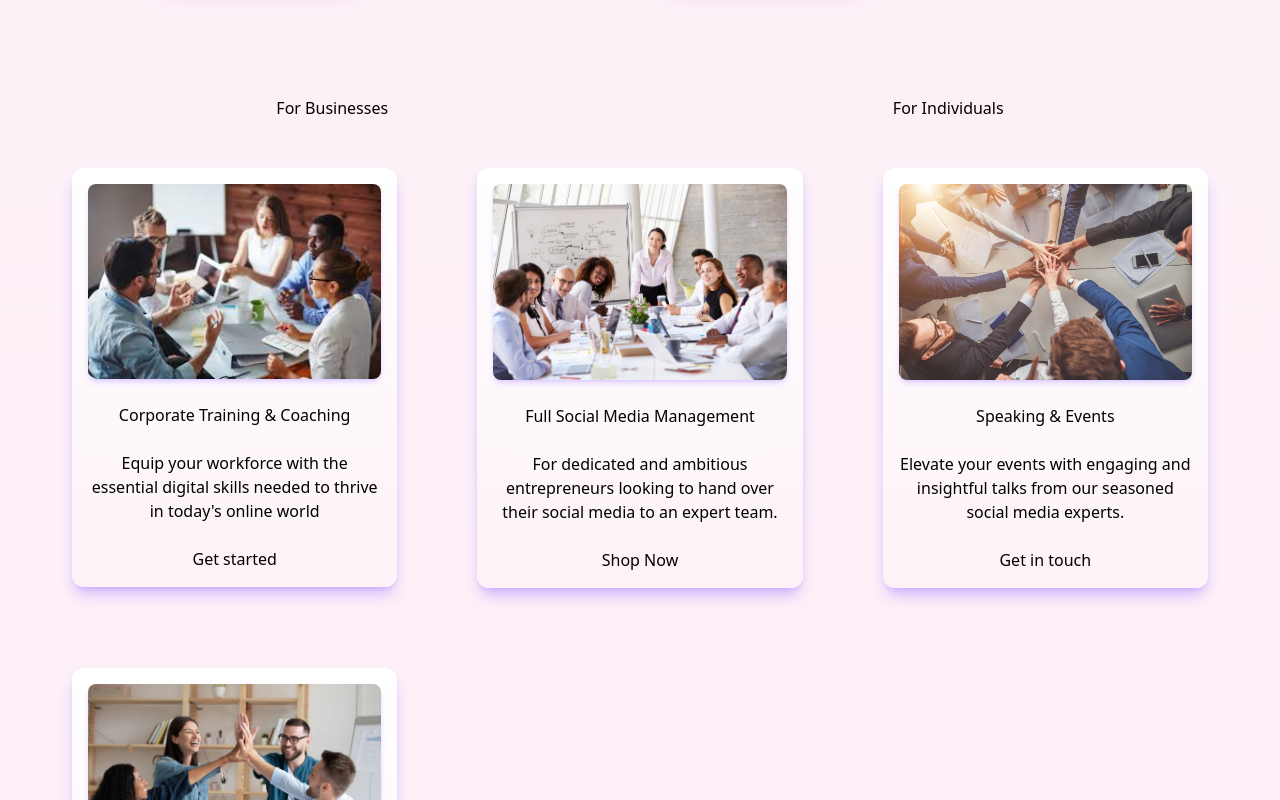
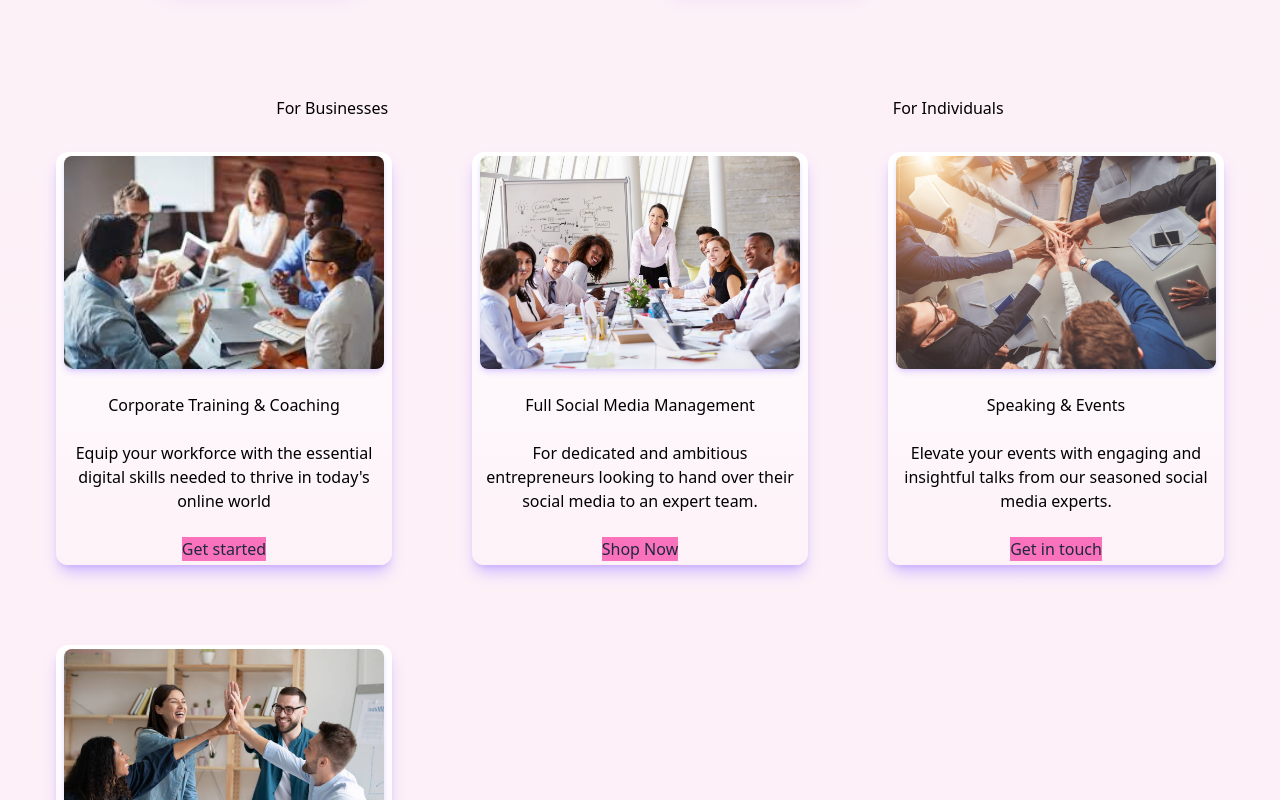
Before and after one commit to MatthewsRicky/shespeaksocial, a Next.js app: page / in a window 1280 px wide. Shown: the part 1220-2020 px from the top of the page. Built offline with nearby package versions, Linux system fonts and the light colour scheme.

Commit message:
business card styling

```diff
--- a/components/ForBusiness.tsx
+++ b/components/ForBusiness.tsx
@@ -5,6 +5,7 @@ const ForBusiness = () => {
 
 	const businessCard = [{
 		imageUrl: "/consulting.jpg",
+		alt: "Make Money",
 		title: "Corporate Training & Coaching",
 		description: "Equip your workforce with the essential digital skills needed to thrive in today's online world",
 		button: "Get started",
@@ -12,6 +13,7 @@ const ForBusiness = () => {
 	},
 	{
 		imageUrl: "/home1-slider1-2.jpg",
+		alt: "Likes",
 		title: "Full Social Media Management",
 		description: "For dedicated and ambitious entrepreneurs looking to hand over their social media to an expert team.",
 		button: "Shop Now",
@@ -19,6 +21,7 @@ const ForBusiness = () => {
 	},
 	{
 		imageUrl: "/team_engage.jpg",
+		alt: "Skills",
 		title: "Speaking & Events",
 		description: "Elevate your events with engaging and insightful talks from our seasoned social media experts.",
 		button: "Get in touch",
@@ -26,6 +29,7 @@ const ForBusiness = () => {
 	},
 	{
 		imageUrl: "/corporate_engage.jpg",
+		alt: "Grow",
 		title: "Digital Literacy Programs",
 		description: "Designed to equip underprivileged youth with the skills to succeed in the digital world.",
 		button: "Sign up",
@@ -33,13 +37,13 @@ const ForBusiness = () => {
 	},
 ]
 	return (
-		<div className="w-full h-fit p-4 grid grid-cols-1 md:grid-cols-2 lg:grid-cols-3 justify-center items-center rounded-lg gap-4">
+		<div className="w-full h-fit p- grid grid-cols-1 md:grid-cols-2 lg:grid-cols-3 justify-center items-center rounded-lg gap-4">
 			{businessCard.map((item) => (
-				<div key={item.id} className="flex rounded-xl text-center shadow-violet-400/50 shadow-lg p-4 m-8 gap-6 flex-col justify-center items-center overflow-x-0 bg-linear-to-b from-white to-pink-50">
-					<Image src={item.imageUrl} alt="Consulting" width={400} height={200} className="rounded-lg shadow-md shadow-violet-400/30"/>
+				<div key={item.id} className="flex rounded-xl text-center shadow-violet-400/50 shadow-lg px-2 py-1 m-8 gap-6 flex-col justify-center items-center overflow-x-0 bg-linear-to-b from-white to-pink-50">
+					<Image src={item.imageUrl} alt={item.alt} width={400} height={200} className="rounded-lg shadow-md shadow-violet-400/30"/>
 					<h1>{item.title}</h1>
 					<p>{item.description}</p>
-					<button onClick={() => {}} type={"button"}>{item.button}</button>
+					<button onClick={() => {}} type={"button"} className="flex text-slate-800 bg-pink-400/90">{item.button}</button>
 				</div>
 			))}
 		</div>
```
